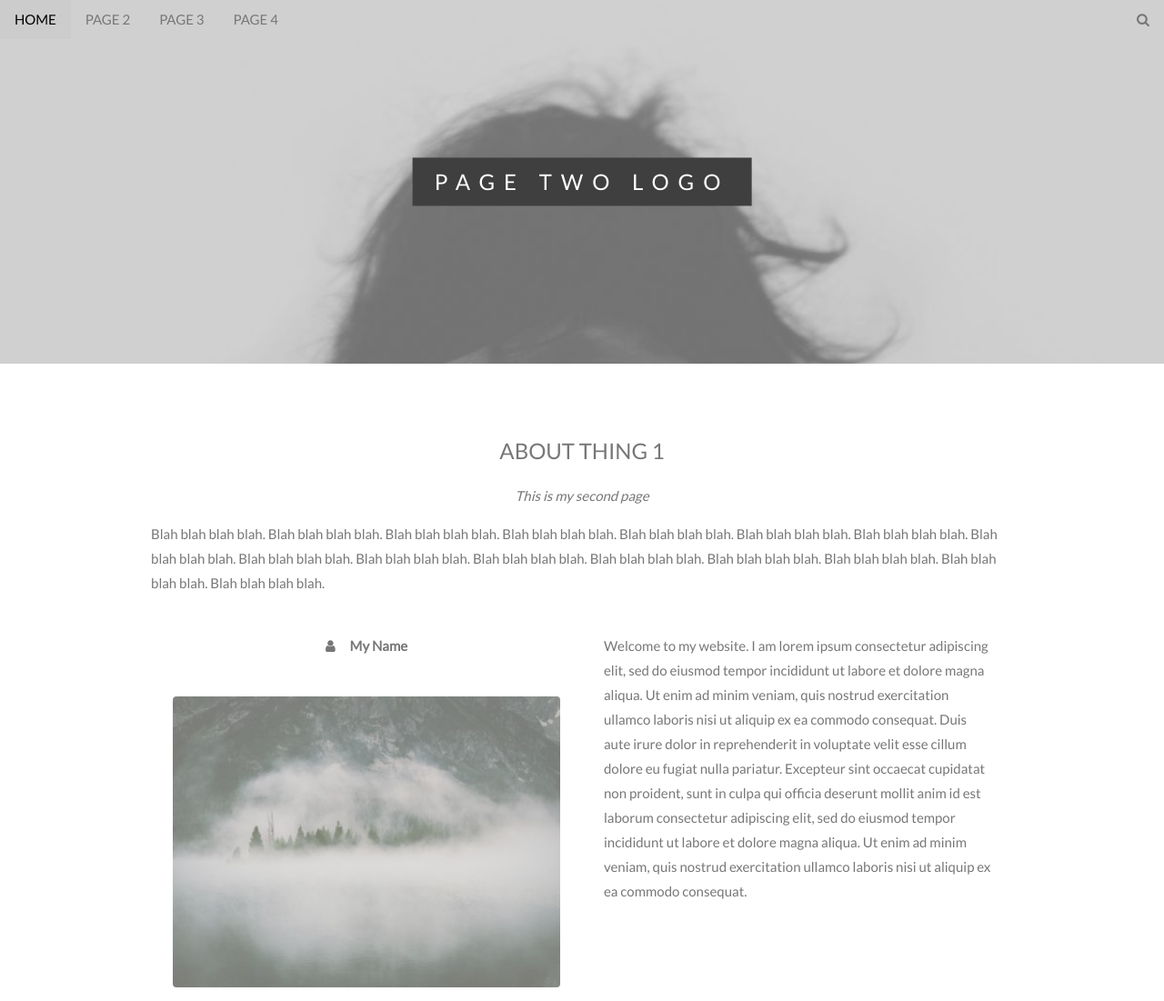
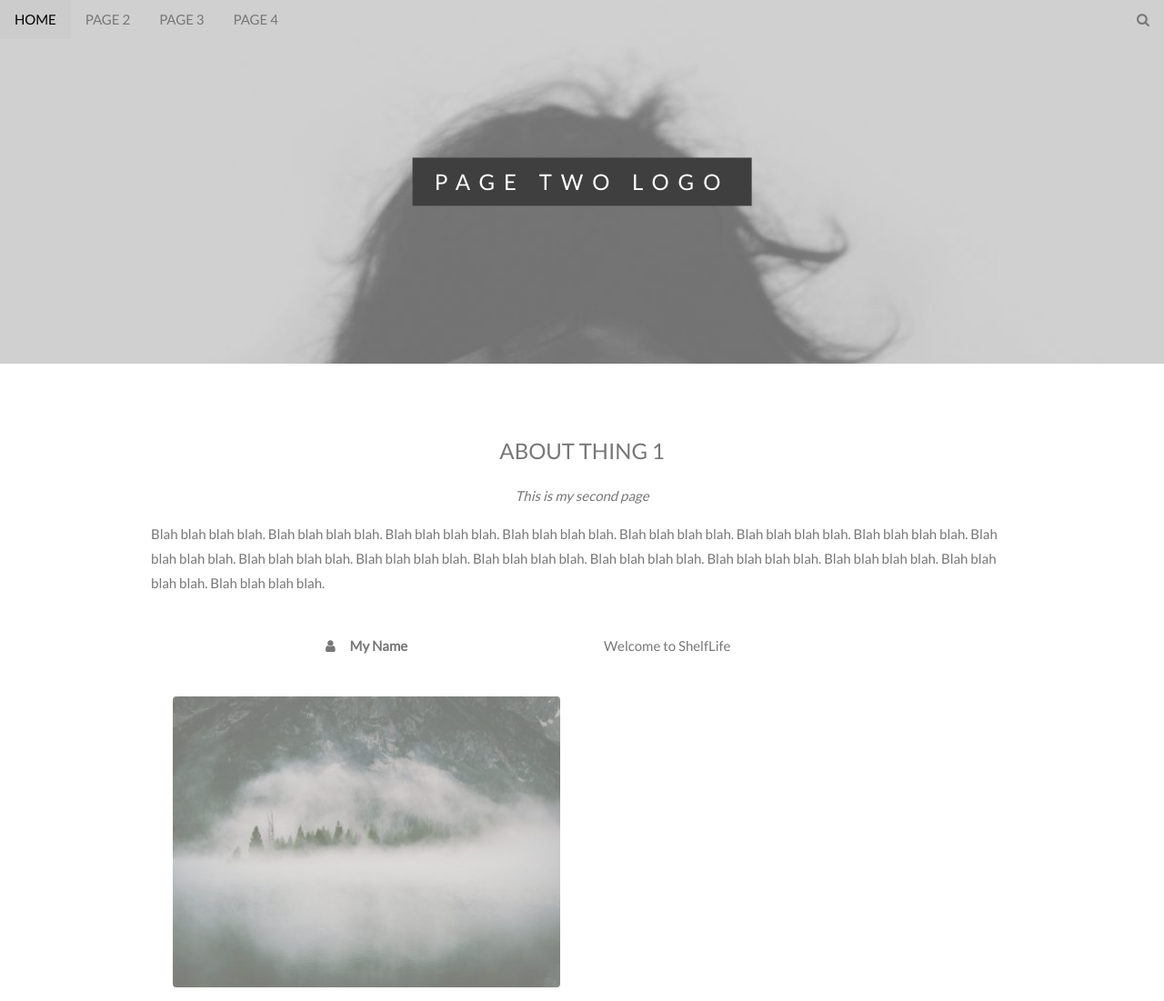
Before and after one commit to shelflife330/ShelfLife, a plain HTML site: page page2.html in a window 1280 px wide. Shown: the top 1101 px of the page at 91% size. Drawn offline with Linux system fonts and the light colour scheme.

Commit message:
Made edit to page 2

```diff
--- a/page2.html
+++ b/page2.html
@@ -58,9 +58,7 @@
 
     <!-- Hide this text on small devices -->
     <div class="w3-col m6 w3-hide-small w3-padding-large">
-      <p>Welcome to my website. I am lorem ipsum consectetur adipiscing elit, sed do eiusmod tempor incididunt ut labore et dolore magna aliqua. Ut enim ad minim veniam, quis nostrud exercitation ullamco laboris nisi ut aliquip ex ea commodo consequat. Duis aute irure
-        dolor in reprehenderit in voluptate velit esse cillum dolore eu fugiat nulla pariatur. Excepteur sint occaecat cupidatat non proident, sunt in culpa qui officia deserunt mollit anim id est laborum consectetur adipiscing elit, sed do eiusmod tempor
-        incididunt ut labore et dolore magna aliqua. Ut enim ad minim veniam, quis nostrud exercitation ullamco laboris nisi ut aliquip ex ea commodo consequat.</p>
+      <p>Welcome to ShelfLife</p>
     </div>
   </div>
 </div>
```
